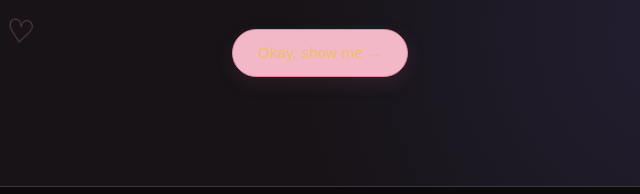
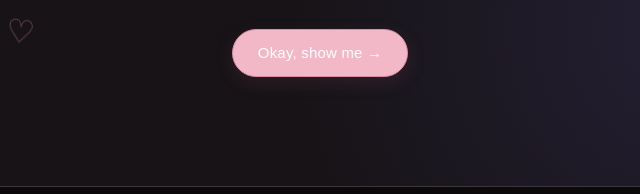
Before and after one commit to welovedogs847-afk/feel-good-website, a plain HTML site: page index.html in a window 1280 px wide. Shown: the part 603-797 px from the top of the page, 320-960 px from the left. Drawn offline with Linux system fonts and the light colour scheme.

Commit message:
Update style

```diff
--- a/style.css
+++ b/style.css
@@ -1506,7 +1506,7 @@ button:active {
 /* CLEAR BUTTON STYLE */
 
 button {
-    background: #eebd62(255, 220, 229, 0.75);
+    background: #ffffff(255, 220, 229, 0.75);
     color: #704f5b;
     border: 1px solid rgba(207, 112, 139, 0.28);
 
@@ -1516,7 +1516,7 @@ button {
 
 button:hover {
     background: #d9899e;
-    color: #eebd62;
+    color: #ffffff;
     border-color: #d9899e;
     box-shadow:
         0 8px 25px rgba(180, 110, 130, 0.2);
@@ -1525,7 +1525,7 @@ button:hover {
 
 button {
     background: #f3b8c7 !important;
-    color: #eebd62 !important;
+    color: #ffffff !important;
     border: 1px solid #d98ca2 !important;
 
     box-shadow:
@@ -1534,7 +1534,7 @@ button {
 
 button:hover {
     background: #d9899e !important;
-    color: #eebd62 !important;
+    color: #ffffff !important;
     border-color: #d9899e !important;
 
     box-shadow:
```
